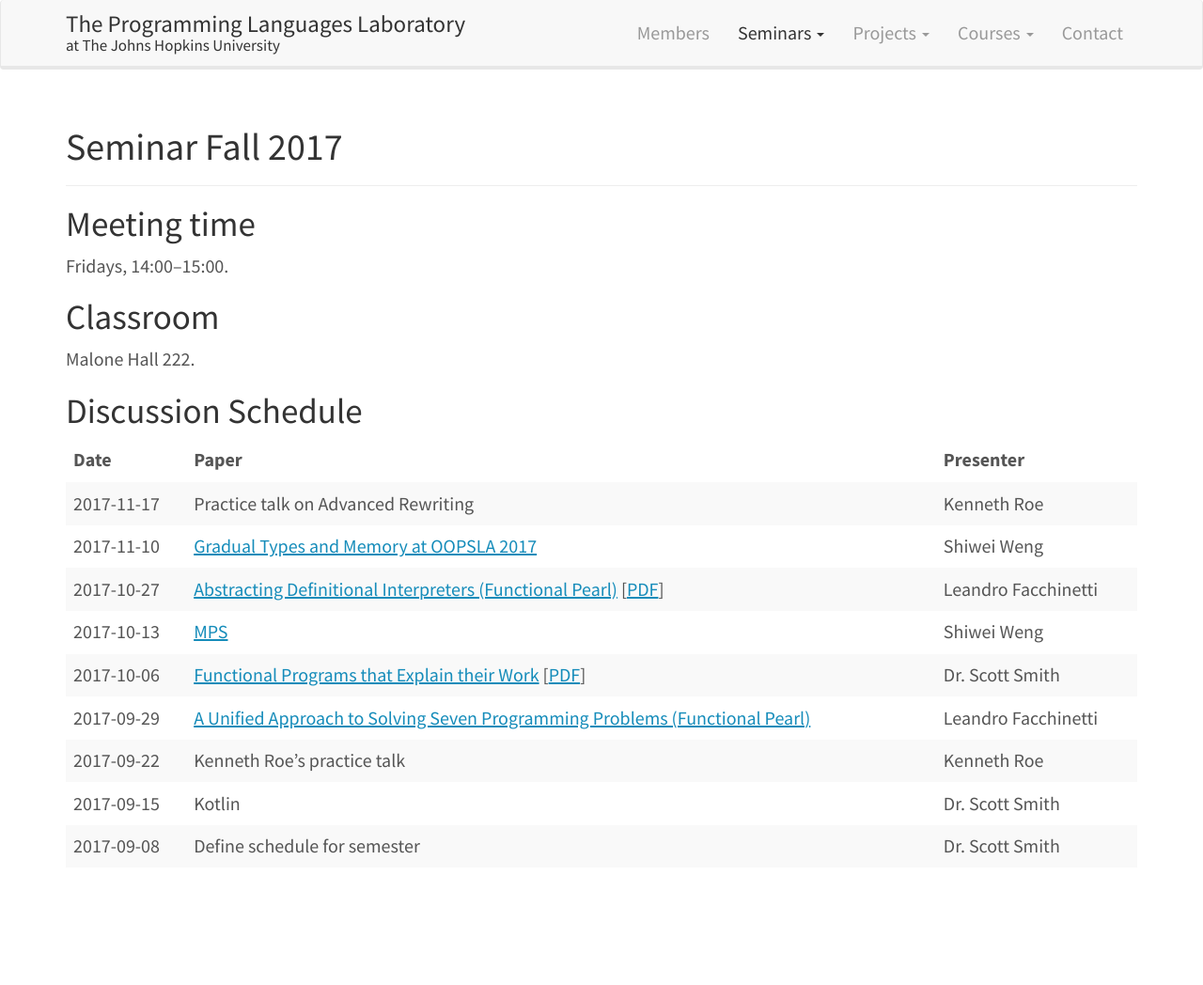
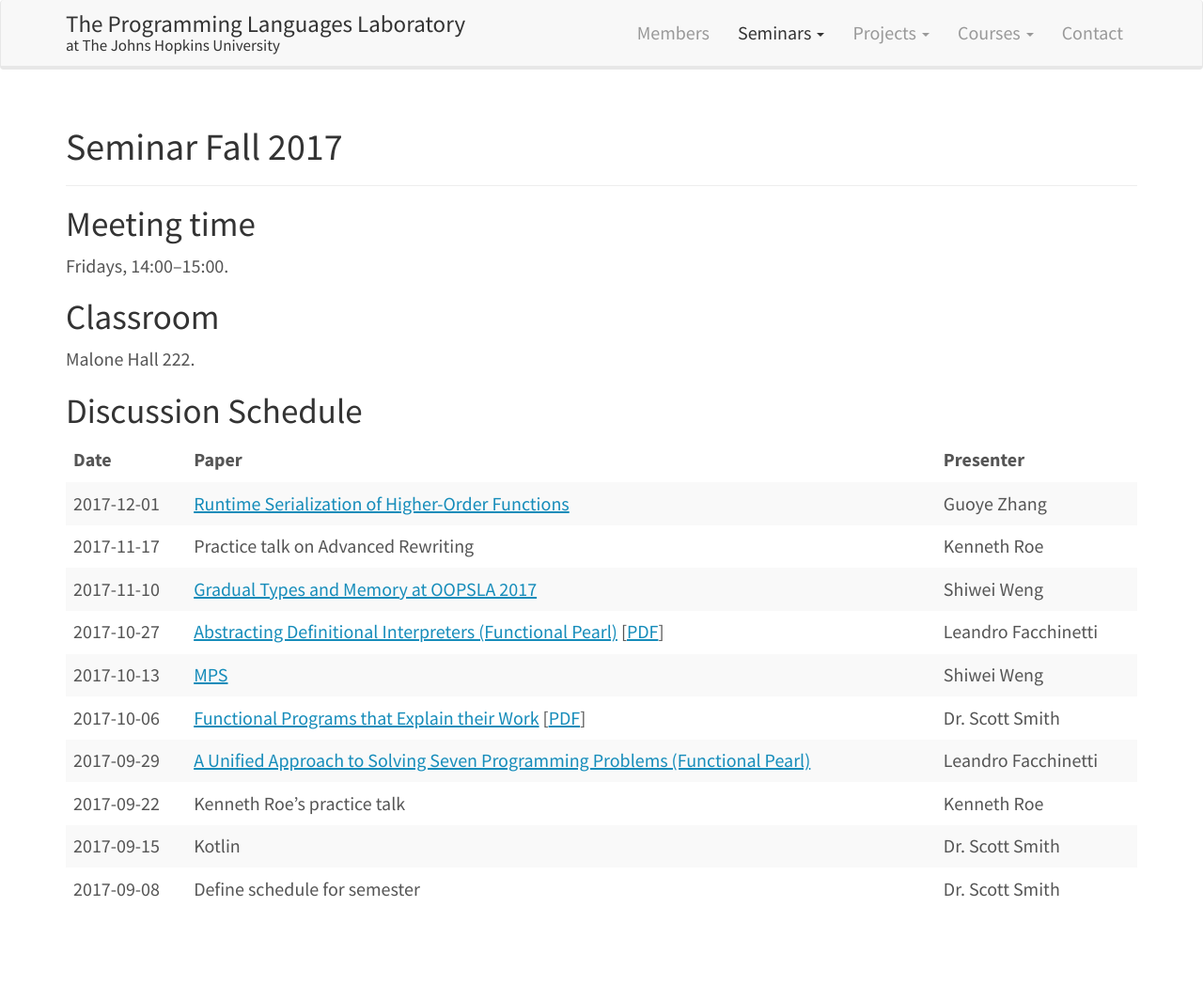
Before and after one commit to JHU-PL-Lab/www-pl-lab, a Jekyll site: the page built from seminars/fall-2017.md, in a window 1280 px wide. Shown: the whole page at 94% size. Built offline with Jekyll 4.4.1, drawn with Linux system fonts in a browser that asks for light colours; before the commit the page ends 1003 px from its top, so only the background shows below that.

Commit message:
Add 2017-12-01 seminar

```diff
--- a/seminars/fall-2017.md
+++ b/seminars/fall-2017.md
@@ -18,6 +18,7 @@ Discussion Schedule
 
 |       Date | Paper                                                                                                                                                                                                                                     | Presenter                                               |
 |------------+-------------------------------------------------------------------------------------------------------------------------------------------------------------------------------------------------------------------------------------------+---------------------------------------------------------|
+| 2017-12-01 | [Runtime Serialization of Higher-Order Functions](https://github.com/cc941201/Functions) | Guoye Zhang |
 | 2017-11-17 | Practice talk on Advanced Rewriting                                                                                                                                                                                                       | Kenneth Roe                                             |
 | 2017-11-10 | [Gradual Types and Memory at OOPSLA 2017](https://2017.splashcon.org/track/splash-2017-OOPSLA#program)                                                                                                                                    | Shiwei Weng                                             |
 | 2017-10-27 | [Abstracting Definitional Interpreters (Functional Pearl)](https://dl.acm.org/citation.cfm?id=3136534.3110256) [[PDF](https://arxiv.org/pdf/1707.04755)]                                                                                  | Leandro Facchinetti                                     |
```
